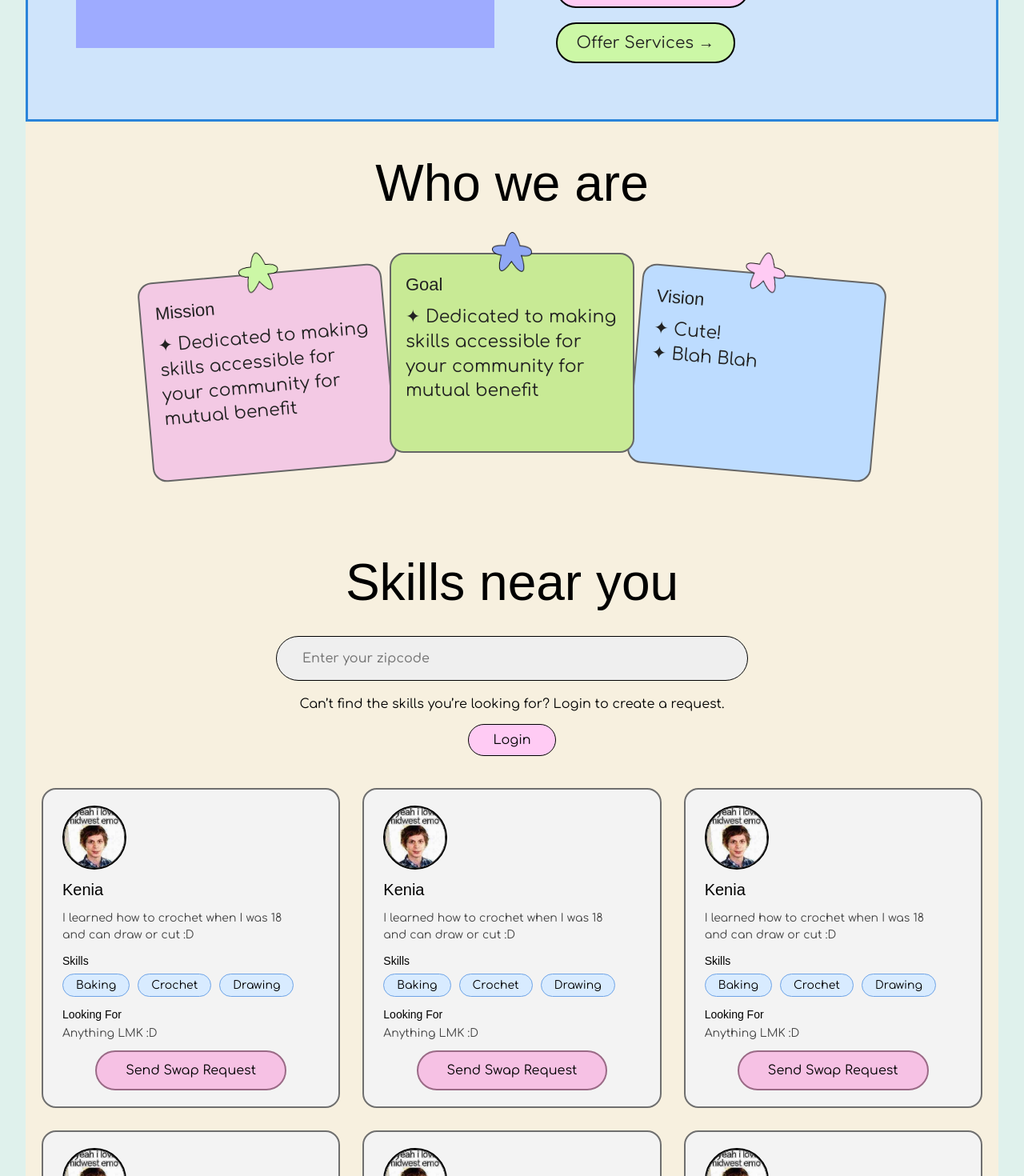
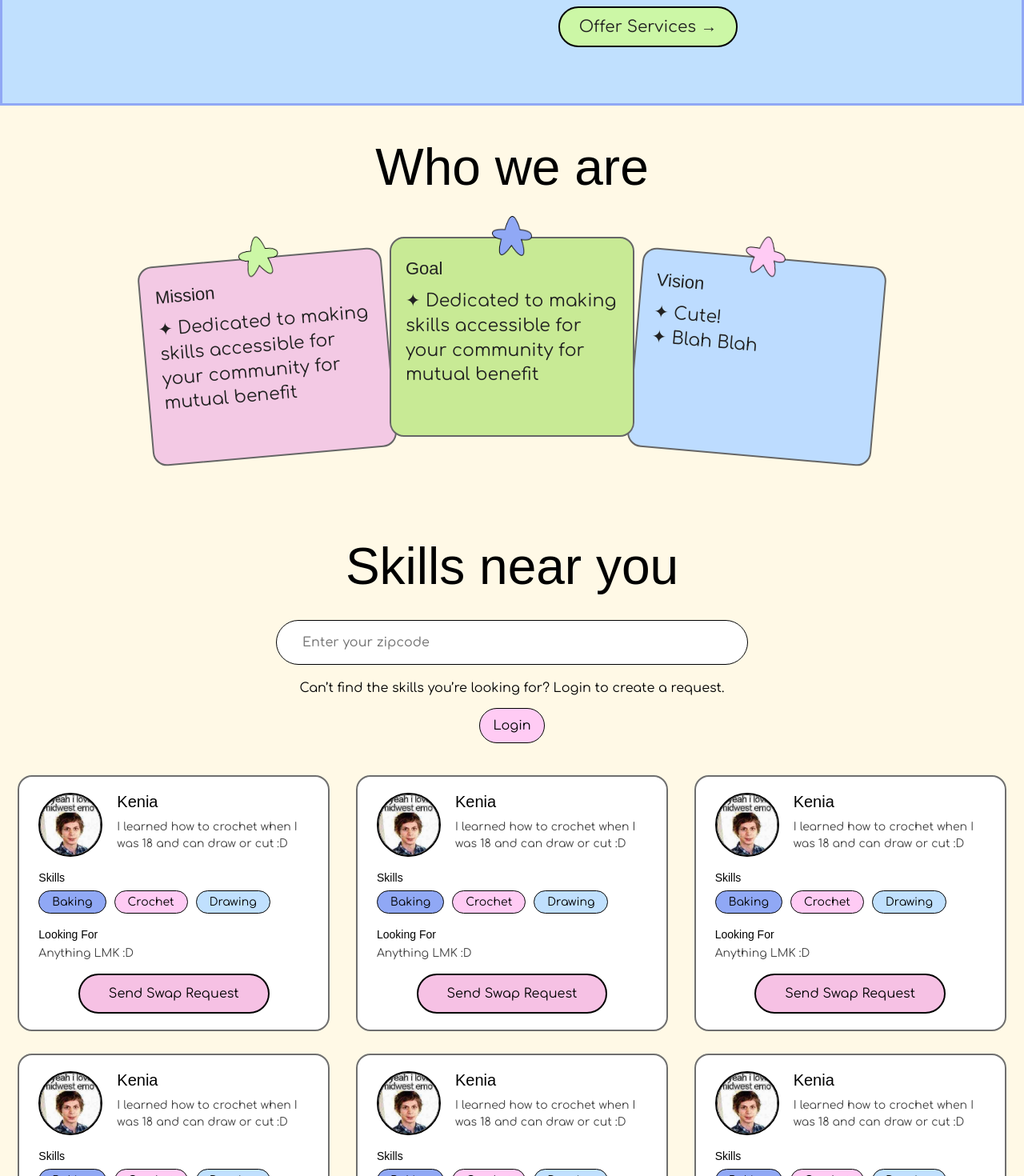
Before and after one commit to AthenaHacks2026/demo-repository, a React app in the folder frontend/: page / in a window 1280 px wide. Shown: the part 480-1950 px from the top of the page at 80% size. Built offline with nearby package versions, Linux system fonts and the light colour scheme; the HTML template or start-up script is replaced by a standard one; a web font is replaced by a local one.

Commit message:
updated home page

```diff
--- a/frontend/src/Pages/Home.jsx
+++ b/frontend/src/Pages/Home.jsx
@@ -93,20 +93,24 @@ function Home() {
         <div className="cards-grid">
           {[1, 2, 3, 4, 5, 6].map((card) => (
             <div className="user-card" key={card}>
-              <img src={profilePic} alt="Profile" className="profile-img" />
+              <div className="user-header">
+                <img src={profilePic} alt="Profile" className="profile-img" />
 
-              <h3 className="user-name">Kenia</h3>
-
-              <p className="user-description">
-                I learned how to crochet when I was 18 and can draw or cut :D
-              </p>
+                <div className="user-text">
+                  <h3 className="user-name">Kenia</h3>
+                  <p className="user-description">
+                    I learned how to crochet when I was 18 and can draw or cut
+                    :D
+                  </p>
+                </div>
+              </div>
 
               <div className="skills-block">
                 <p className="label">Skills</p>
                 <div className="tags-row">
-                  <span className="tag">Baking</span>
-                  <span className="tag">Crochet</span>
-                  <span className="tag">Drawing</span>
+                  <span className="tag tag-baking">Baking</span>
+                  <span className="tag tag-crochet">Crochet</span>
+                  <span className="tag tag-drawing">Drawing</span>
                 </div>
               </div>
 
--- a/frontend/src/styles/Home.css
+++ b/frontend/src/styles/Home.css
@@ -18,10 +18,10 @@ body {
 }
 
 .top-section {
-  width: 95%;
-  margin: 20px auto 0 auto;
-  background-color: #cfe4fb;
-  border: 3px solid #2a84da;
+  width: 100%;
+  margin: 0px auto 0 auto;
+  background-color: #C0E0FE;
+  border: 3px solid #90A8F5;
 }
 
 .navbar {
@@ -74,7 +74,7 @@ body {
 .hero-image {
   width: 48%;
   height: 320px;
-  background-color: #9eabff;
+  background-color:;
 }
 
 .hero-text {
@@ -125,9 +125,9 @@ body {
 }
 
 .about-section {
-  width: 95%;
+  width: 100%;
   margin: 0 auto;
-  background-color: #f7f0df;
+  background-color: #FFF9E6;
   padding: 40px 20px 90px;
   text-align: center;
 }
@@ -203,9 +203,9 @@ body {
 }
 
 .services-section {
-  width: 95%;
+  width: 100%;
   margin: 0 auto 30px;
-  background-color: #f7f0df;
+  background-color: #FFF9E6;
   text-align: center;
   padding: 10px 20px 80px;
 }
@@ -224,11 +224,18 @@ body {
   padding: 18px 32px;
   border-radius: 64px;
   border: 1px solid #000;
-  background: #efefef;
+  background: #ffffff;
   font-family: 'Comfortaa', sans-serif;
   font-size: 16px;
   font-weight: 500;
   outline: none;
+}
+
+.zip-input::placeholder {
+  color: #777;
+  font-family: 'Comfortaa', sans-serif;
+  font-size: 16px;
+  font-weight: 500;
 }
 
 .zip-helper {
@@ -240,9 +247,9 @@ body {
 
 .login-small {
   margin-top: 16px;
-  padding: 10px 30px;
+  padding: 12px 16px;
   border-radius: 64px;
-  border: 1px solid #000;
+  border: 1px solid #000000;
   background: #ffcbf4;
   font-family: 'Comfortaa', sans-serif;
   font-size: 16px;
@@ -264,15 +271,22 @@ body {
   width: 100%;
   max-width: 390px;
   min-height: 320px;
-  background: #f3f3f3;
+  background: #ffffff;
   border: 2px solid #6f6f6f;
   border-radius: 18px;
   padding: 20px 24px;
   display: flex;
   flex-direction: column;
   align-items: flex-start;
-  gap: 14px;
+  gap: 18px;
   justify-self: center;
+}
+
+.user-header {
+  display: flex;
+  align-items: flex-start;
+  gap: 18px;
+  width: 100%;
 }
 
 .profile-img {
@@ -282,6 +296,15 @@ body {
   border: 2px solid #000;
   object-fit: cover;
   display: block;
+  flex-shrink: 0;
+}
+
+.user-text {
+  display: flex;
+  flex-direction: column;
+  gap: 10px;
+  flex: 1;
+  text-align: left;
 }
 
 .user-name {
@@ -290,6 +313,7 @@ body {
   font-weight: 400;
   line-height: 1.1;
   color: #000;
+  margin: 0;
 }
 
 .user-description {
@@ -297,8 +321,8 @@ body {
   font-size: 14px;
   line-height: 1.5;
   color: #444;
-  max-width: 280px;
   text-align: left;
+  margin: 0;
 }
 
 .skills-block,
@@ -324,11 +348,25 @@ body {
 .tag {
   padding: 6px 16px;
   border-radius: 999px;
-  border: 1px solid #6ea3e6;
-  background: #d8ebff;
   font-family: 'Comfortaa', sans-serif;
   font-size: 14px;
   color: #000;
+  border: 1px solid #000;
+}
+
+.tag-baking {
+  background: #90A8F5;
+  border: 1px solid #000;
+}
+
+.tag-crochet {
+  background: #FFCBF4;
+  border: 1px solid #000;
+}
+
+.tag-drawing {
+  background: #C0E0FE;
+  border: 1px solid #000;
 }
 
 .looking-text {
@@ -342,7 +380,7 @@ body {
   align-self: center;
   padding: 14px 36px;
   border-radius: 999px;
-  border: 2px solid #9a6a86;
+  border: 2px solid #000000;
   background: #f6c1e4;
   font-family: 'Comfortaa', sans-serif;
   font-size: 16px;
@@ -396,6 +434,15 @@ body {
     max-width: 100%;
   }
 
+  .user-header {
+    gap: 14px;
+  }
+
+  .profile-img {
+    width: 70px;
+    height: 70px;
+  }
+
   .zip-input {
     padding: 14px 20px;
   }
```
